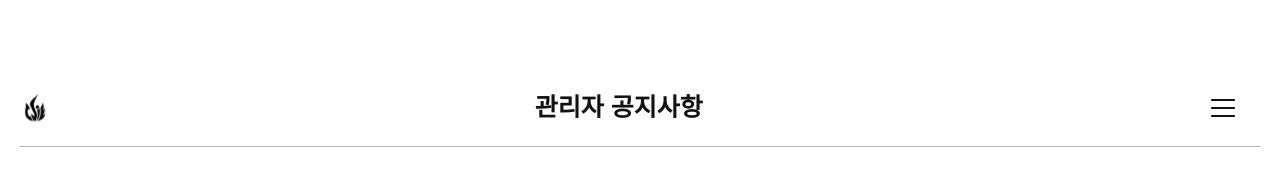
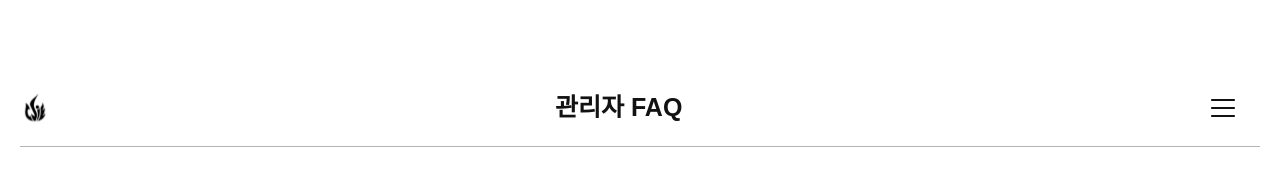
Before and after one commit to ojspp41/Meeting_Room, a React (Vite) app: page /admin/faq in a window 1280 px wide. Shown: the top 179 px of the page. Built offline with nearby package versions, Linux system fonts and the light colour scheme; a web font is replaced by a local one.

Commit message:
학생회비 부분은 완료 !

```diff
--- a/src/components/NavigationBar/AdminNav.jsx
+++ b/src/components/NavigationBar/AdminNav.jsx
@@ -19,8 +19,8 @@ function AdminNav({ title }) {
   const menuItems = [
     { label: "관리자 메인", path: "/admin" },
     { label: "관리자 학생회비", path: "/admin/fee" },
-    { label: "관리자 공지사항", path: "/admin/faq" },
-    { label: "관리자 FAQ", path: "/admin/notice" }
+    { label: "관리자 공지사항", path: "/admin/notice" },
+    { label: "관리자 FAQ", path: "/admin/faq" }
   ];
 
   return (
--- a/src/pages/AdminFaq.jsx
+++ b/src/pages/AdminFaq.jsx
@@ -7,7 +7,7 @@ export const AdminFaq = () => {
 
   return (
     <div className="admin-container">
-      <AdminNav title="관리자 공지사항" />
+      <AdminNav title="관리자 FAQ" />
       <div className="admin-button-container">
         <button className="admin-button" onClick={() => navigate('/admin/notice')}>
           공지사항 작성
```
